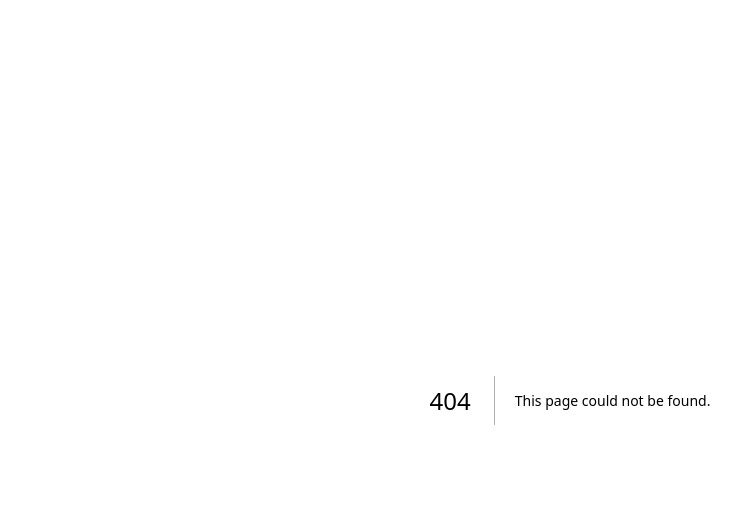
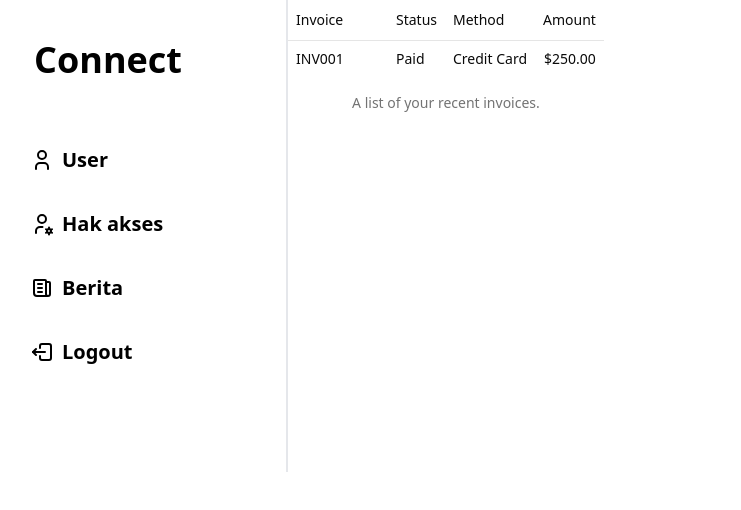
Before and after one commit to JouuNiu/connect-app, a Next.js app: page /admin/roles in a window 1280 px wide. Before the commit this address had no page. Shown: the top 510 px of the page, without its empty margins (70-811 px from the left). Built offline with nearby package versions, Linux system fonts and the light colour scheme.

Commit message:
tes doang

```diff
--- a/package.json
+++ b/package.json
@@ -14,9 +14,10 @@
     "class-variance-authority": "^0.7.1",
     "clsx": "^2.1.1",
     "lucide-react": "^0.511.0",
-    "next": "15.3.2",
+    "next": "^15.3.2",
     "react": "^19.0.0",
     "react-dom": "^19.0.0",
+    "swr": "^2.3.3",
     "tailwind-merge": "^3.3.0"
   },
   "devDependencies": {
--- /dev/null
+++ b/src/app/admin/News/page.js
@@ -0,0 +1,59 @@
+'use client';
+
+import UserCard from "@/components/ui/user-card";
+import { dataUser } from "@/mock/data-user";
+import useSWR from "swr";
+
+export default function NewsPage() {
+    const data = dataUser;
+  const fetcher = (...args) => fetch(...args).then((res) => res.json());
+
+  const {
+    data: users,
+    error,
+    isLoading,
+  } = useSWR(`https://jsonplaceholder.typicode.com/posts`, fetcher);
+
+  if (isLoading){
+    return(
+      <div>
+        <p>
+          Loading...
+        </p>
+      </div>
+    );
+  }
+
+  if (error){
+    return(
+      <div>
+        <p>
+          Gagal memuat data
+        </p>
+      </div>
+    );
+  }
+
+  console.log(users);
+
+    return (
+        <section id="content" className="bg-white w-80% ">
+          <div className="flex justify-center h-30 py-8">
+            <input
+              type="text"
+              placeholder="Cari Berita"
+              className="border-2 border-gray p-5 w-385 rounded-lg text-black "
+            />
+          </div>
+          {users.map((Employee, index) => (
+            <UserCard
+              key={index}
+              fullname={Employee.title}
+              email={Employee.body}
+              role={Employee.userId}
+              status={Employee.id}
+            />
+          ))}
+          </section>
+    )
+}
--- /dev/null
+++ b/src/app/admin/layout.js
@@ -0,0 +1,43 @@
+"use client";
+
+import {
+  IconLogout,
+  IconLogout2,
+  IconNews,
+  IconUser,
+  IconUserCog,
+} from "@tabler/icons-react";
+
+export default function AdminLayout({ children }) {
+  return (
+    <div id="container" className="flex h-100vh">
+      <section
+        id="navigation"
+        className="bg-white p-10 w-20% border-r-2 border-gray-200"
+      >
+        <h1 className="text-4xl font-bold text-center text-black">Connect</h1>
+        <div className="flex flex-col space-y-6 px-12 py-15 ">
+          <button onClick={() => window.location.href = '/admin/users'} className="flex items-center px-3 font-bold text-xl gap-2 bg-white text-black hover:bg-black hover:text-white rounded-md w-45 h-10">
+            <IconUser></IconUser>User
+          </button>
+          <button onClick={() => window.location.href = '/admin/roles'} className="flex items-center px-3 font-bold text-xl gap-2 bg-white text-black hover:bg-black hover:text-white rounded-md w-45 h-10">
+            <IconUserCog></IconUserCog> Hak akses
+          </button>
+          <button onClick={() => window.location.href = '/admin/News'} className="flex items-center px-3 font-bold text-xl gap-2 bg-white text-black hover:bg-black hover:text-white rounded-md w-45 h-10">
+            <IconNews></IconNews> Berita
+          </button>
+          <button className="flex items-center px-3 font-bold text-xl gap-2 bg-white text-black hover:bg-black hover:text-white rounded-md w-45 h-10">
+            <IconLogout2></IconLogout2> Logout
+          </button>
+
+
+        </div>
+      </section>
+      <section id="content" className="bg-white w-80% ">
+        {children}
+      </section>
+
+    </div>
+  );
+
+}
--- /dev/null
+++ b/src/app/admin/roles/page.js
@@ -0,0 +1,33 @@
+import {
+  Table,
+  TableBody,
+  TableCaption,
+  TableCell,
+  TableHead,
+  TableHeader,
+  TableRow,
+} from "@/components/ui/table"
+
+export default function RolesPage(){
+    return (
+    <Table>
+  <TableCaption>A list of your recent invoices.</TableCaption>
+  <TableHeader>
+    <TableRow>
+      <TableHead className="w-[100px]">Invoice</TableHead>
+      <TableHead>Status</TableHead>
+      <TableHead>Method</TableHead>
+      <TableHead className="text-right">Amount</TableHead>
+    </TableRow>
+  </TableHeader>
+  <TableBody>
+    <TableRow>
+      <TableCell className="font-medium">INV001</TableCell>
+      <TableCell>Paid</TableCell>
+      <TableCell>Credit Card</TableCell>
+      <TableCell className="text-right">$250.00</TableCell>
+    </TableRow>
+  </TableBody>
+</Table>
+    );
+}
--- /dev/null
+++ b/src/app/admin/users/page.js
@@ -0,0 +1,71 @@
+'use client';
+
+import UserCard from "@/components/ui/user-card";
+import { dataUser } from "@/mock/data-user";
+import {
+  IconLogout,
+  IconLogout2,
+  IconUser,
+  IconUserCog,
+} from "@tabler/icons-react";
+import useSWR from "swr";
+
+export default function UserPage() {
+  const data = dataUser;
+  const fetcher = (...args) => fetch(...args).then((res) => res.json());
+
+  const {
+    data: users,
+    error,
+    isLoading,
+  } = useSWR(`https://jsonplaceholder.typicode.com/users`, fetcher);
+
+  if (isLoading){
+    return(
+      <div>
+        <p>
+          Loading...
+        </p>
+      </div>
+    );
+  }
+
+  if (error){
+    return(
+      <div>
+        <p>
+          Gagal memuat data
+        </p>
+      </div>
+    );
+  }
+
+  console.log(users);
+
+  return (
+    <section id="content" className="bg-white w-80% ">
+      <div className="flex justify-center h-30 py-8">
+        <input
+          type="text"
+          placeholder="Cari user"
+          className="border-2 border-gray p-5 w-385 rounded-lg text-black "
+        />
+      </div>
+      {users.map((Employee, index) => (
+        <UserCard
+          key={index}
+          fullname={Employee.name}
+          email={Employee.email}
+          role={Employee.phone}
+          status={Employee.website}
+        />
+      ))}
+
+      <div className="text-right py-30 px-10">
+        <button className="text-black text-4xl border-2 rounded w-15 bg-gray-300 border-gray-300 ">
+          +
+        </button>
+      </div>
+    </section>
+  );
+}
--- a/src/app/users/page.js
+++ /dev/null
@@ -1,30 +0,0 @@
-import UserCard from "@/components/ui/user-card";
-import { IconLogout, IconLogout2, IconUser, IconUserCog } from "@tabler/icons-react";
-
-export default function UserPage() {
-    return (
-        <div id="container" className="flex h-100vh">
-            <section id="navigation" className="bg-white p-4 w-20% border-r-2 border-gray-200">
-                <h1 className="text-4xl font-bold text-center text-black">Connect</h1>
-                <div className="flex flex-col space-y-6 px-12 py-15 ">
-                    <button className="flex items-center px-3 font-bold text-xl gap-2 bg-white text-black hover:bg-black hover:text-white rounded-md w-45 h-10"><IconUser></IconUser>User</button>
-                    <button className="flex items-center px-3 font-bold text-xl gap-2 bg-white text-black hover:bg-black hover:text-white rounded-md w-45 h-10"><IconUserCog></IconUserCog> Hak akses</button>
-                    <button className="flex items-center px-3 font-bold text-xl gap-2 bg-white text-black hover:bg-black hover:text-white rounded-md w-45 h-10"><IconLogout2></IconLogout2> Logout</button>
-                </div>
-            </section>
-            <section id="content" className="bg-white w-80% ">
-                <div className="flex justify-center h-30 py-8">
-                    <input type="text" placeholder="Cari user" className="border-2 border-gray p-5 w-385 rounded-lg text-black " /></div>
-                <UserCard/>
-                <UserCard/>
-                <UserCard/>
-                <div className="text-right py-30 px-10">
-                    <button className="text-black text-4xl border-2 rounded w-15 bg-gray-300 border-gray-300 ">
-                        +
-                    </button>
-                </div>
-            </section>
-
-        </div>
-    );
-}
--- /dev/null
+++ b/src/components/ui/table.jsx
@@ -0,0 +1,123 @@
+"use client"
+
+import * as React from "react"
+
+import { cn } from "@/lib/utils"
+
+function Table({
+  className,
+  ...props
+}) {
+  return (
+    <div data-slot="table-container" className="relative w-full overflow-x-auto">
+      <table
+        data-slot="table"
+        className={cn("w-full caption-bottom text-sm", className)}
+        {...props} />
+    </div>
+  );
+}
+
+function TableHeader({
+  className,
+  ...props
+}) {
+  return (
+    <thead
+      data-slot="table-header"
+      className={cn("[&_tr]:border-b", className)}
+      {...props} />
+  );
+}
+
+function TableBody({
+  className,
+  ...props
+}) {
+  return (
+    <tbody
+      data-slot="table-body"
+      className={cn("[&_tr:last-child]:border-0", className)}
+      {...props} />
+  );
+}
+
+function TableFooter({
+  className,
+  ...props
+}) {
+  return (
+    <tfoot
+      data-slot="table-footer"
+      className={cn("bg-muted/50 border-t font-medium [&>tr]:last:border-b-0", className)}
+      {...props} />
+  );
+}
+
+function TableRow({
+  className,
+  ...props
+}) {
+  return (
+    <tr
+      data-slot="table-row"
+      className={cn(
+        "hover:bg-muted/50 data-[state=selected]:bg-muted border-b transition-colors",
+        className
+      )}
+      {...props} />
+  );
+}
+
+function TableHead({
+  className,
+  ...props
+}) {
+  return (
+    <th
+      data-slot="table-head"
+      className={cn(
+        "text-foreground h-10 px-2 text-left align-middle font-medium whitespace-nowrap [&:has([role=checkbox])]:pr-0 [&>[role=checkbox]]:translate-y-[2px]",
+        className
+      )}
+      {...props} />
+  );
+}
+
+function TableCell({
+  className,
+  ...props
+}) {
+  return (
+    <td
+      data-slot="table-cell"
+      className={cn(
+        "p-2 align-middle whitespace-nowrap [&:has([role=checkbox])]:pr-0 [&>[role=checkbox]]:translate-y-[2px]",
+        className
+      )}
+      {...props} />
+  );
+}
+
+function TableCaption({
+  className,
+  ...props
+}) {
+  return (
+    <caption
+      data-slot="table-caption"
+      className={cn("text-muted-foreground mt-4 text-sm", className)}
+      {...props} />
+  );
+}
+
+export {
+  Table,
+  TableHeader,
+  TableBody,
+  TableFooter,
+  TableHead,
+  TableRow,
+  TableCell,
+  TableCaption,
+}
--- a/src/components/ui/user-card.jsx
+++ b/src/components/ui/user-card.jsx
@@ -1,17 +1,24 @@
-export default function UserCard() {
-    return(
+export default function UserCard({fullname, email, role, status}) {
+  return (
     <div className=" px-10 py-3 ">
-                    <div id="list-users" className="px- border-1 h-30  border-gray-400 w-380 rounded-lg ">
+      <div
+        id="list-users"
+        className="px- border-1 h-30  border-gray-400 w-380 rounded-lg "
+      >
         <div className="flex flex-col">
-                        <h1 className="text-2xl font-bold text-black px-5 py-5">Rahmat Saudi Al Fathir</h1>
-                        <h2 className="text-sm text-black px-5 relative top-[-28px] ">rahmatsaudi@universitasmulia.ac.id</h2>
-                        <h2 className="text-2xl font-bold text-black text-right px-5 relative top-[-48px]"> Aktif</h2>
+          <h1 className="text-2xl font-bold text-black px-5 py-5">
+            {fullname}
+          </h1>
+          <h2 className="text-sm text-black px-5 relative top-[-28px] ">
+            {email}
+          </h2>
+          <h2 className="text-2xl font-bold text-black text-right px-5 relative top-[-48px]">{status}</h2>
         </div>
-                    <div className="flex space-x-3 px-5 relative top-[-45] " >
-                        <h2 className="bg-black text-white text-sm px-2 rounded">Admin</h2>
-                        <h2 className="bg-black text-white text-sm px-2 rounded">Employee</h2>
+        <div className="flex space-x-3 px-5 relative top-[-45] ">
+          <h2 className="bg-black text-white text-sm px-2 rounded">{role}</h2>
+
         </div>
       </div>
     </div>
-    )
+  );
 }
--- /dev/null
+++ b/src/mock/data-user.js
@@ -0,0 +1,26 @@
+export const dataUser = [
+  {
+    fullname: "Rahmat Saudi Al Fathir",
+    email: "rahmatsaudi@universitasmulia.ac.id",
+    role: "Admin",
+    status: "Aktif",
+  },
+  {
+    fullname: "Shafira",
+    email: "shafira@universitasmulia.ac.id",
+    role: "Employee",
+    status: "Aktif",
+  },
+  {
+    fullname: "Lintang",
+    email: "lintang@universitasmulia.ac.id",
+    role: "Employee",
+    status: "Aktif",
+  },
+  {
+    fullname: "Lebah Ganteng",
+    email: "lebahganteng@universitasmulia.ac.id",
+    role: "Employee",
+    status: "Aktif",
+  },
+];
```
Also changed, not shown: src/app/admin/Table/page.js (added), src/components/post-card.jsx (added), 1 other file (tests, documents, lock files or other folders). Lines whose indentation alone changed are shown as unchanged.
